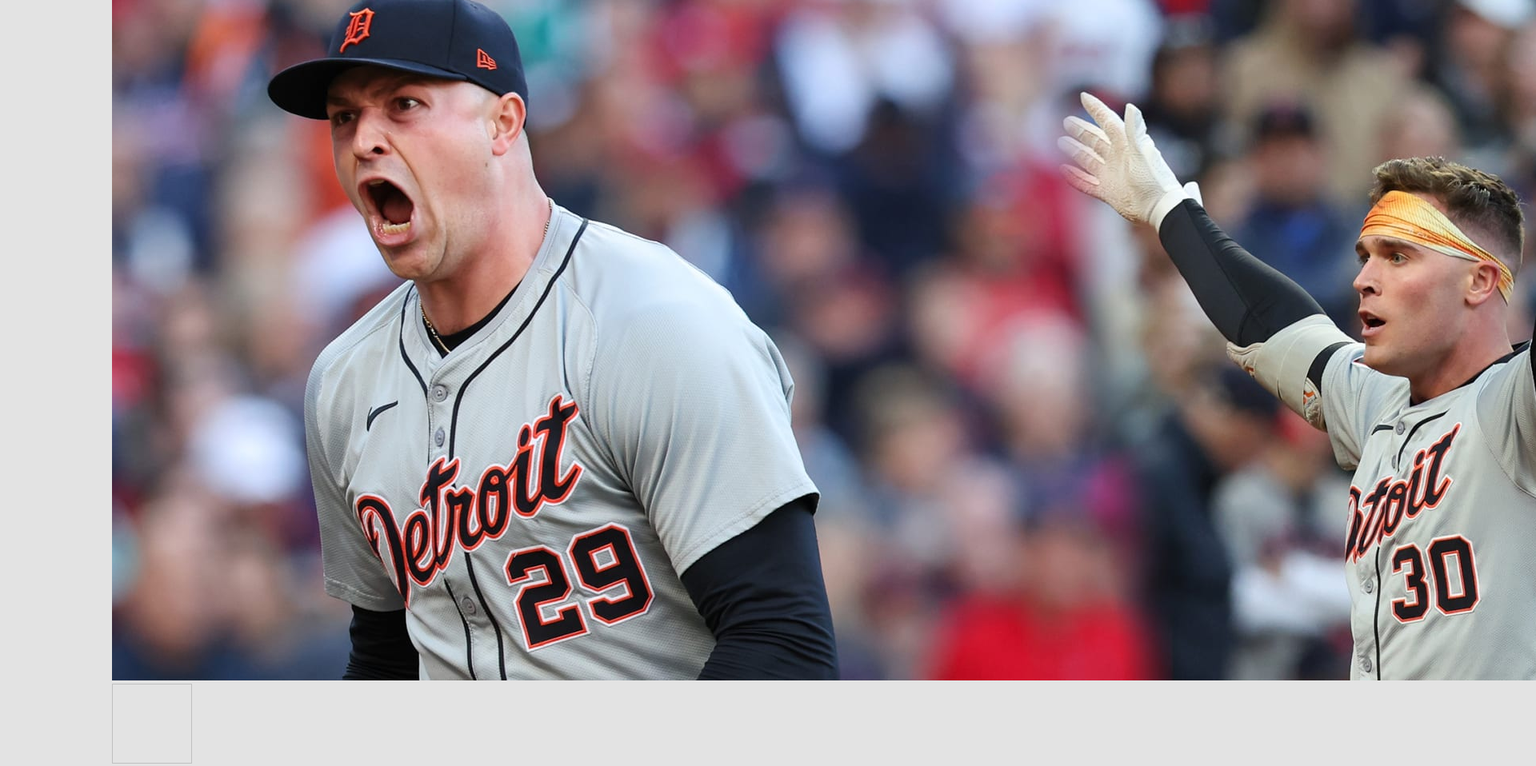
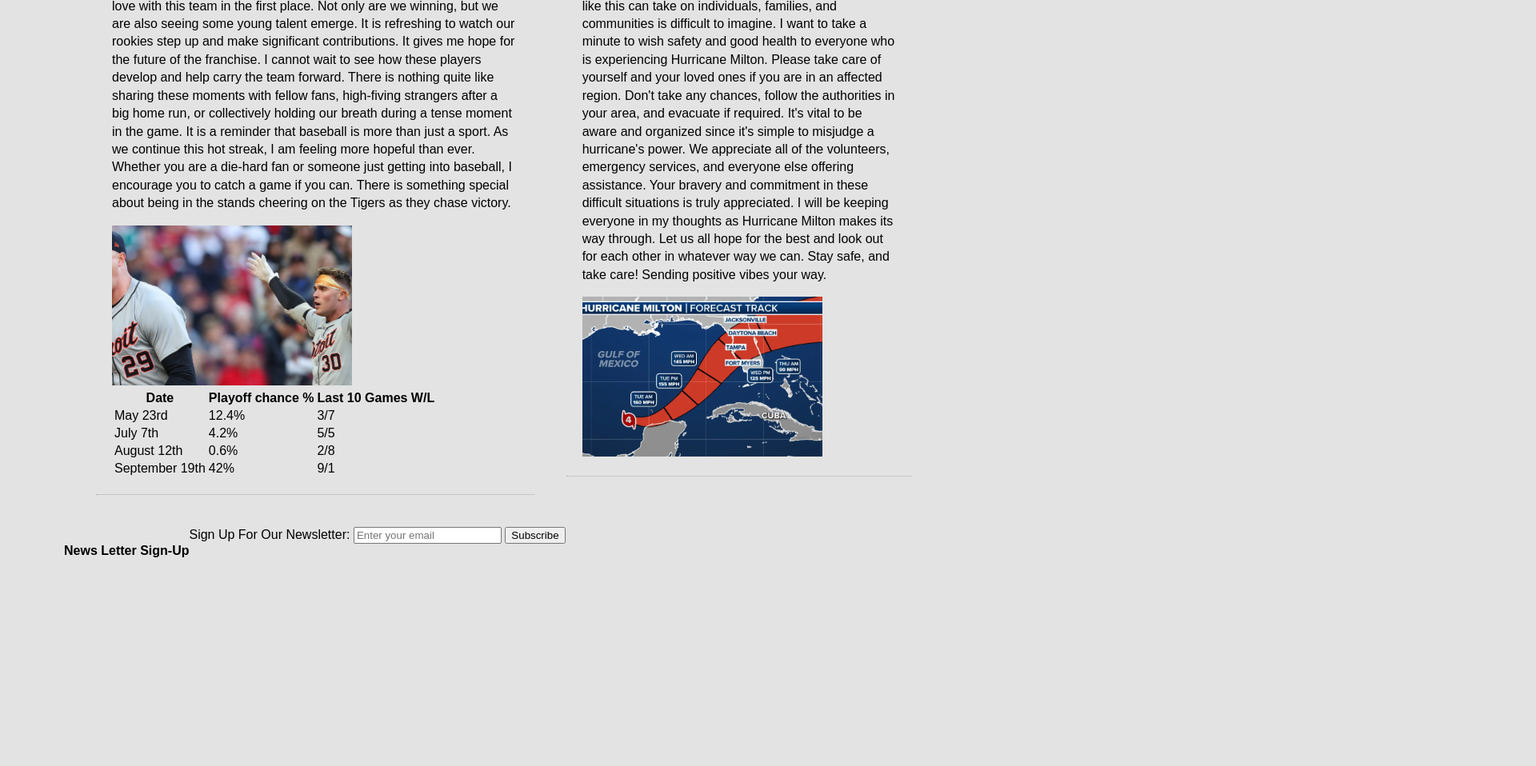
Before and after one commit to joshmiller04/mi349_blog-, a plain HTML site: page index.html in a window 1280 px wide. Shown: the part 556-1514 px from the top of the page at 80% size, 1920 px wide, since content can reach past the window. After the commit the page ends 1355 px from the top, so only its background shows below. Drawn offline with Linux system fonts and the light colour scheme.

Commit message:
fixedsize

```diff
--- a/index.html
+++ b/index.html
@@ -28,7 +28,7 @@
                 It reminded me why I fell in love with this team in the first place. Not only are we winning, but we are also seeing some young talent emerge.
                 It is refreshing to watch our rookies step up and make significant contributions. It gives me hope for the future of the franchise. I cannot wait to see how these players develop and help carry the team forward. There is nothing quite like sharing these moments with fellow fans, high-fiving strangers after a big home run, or collectively holding our breath during a tense moment in the game. It is a reminder that baseball is more than just a sport. As we continue this hot streak, I am feeling more hopeful than ever. Whether you are a die-hard fan or someone just getting into baseball, I encourage you to catch a game if you can. There is something special about being in the stands cheering on the Tigers as they chase victory.
             </p>
-            <img src="imgs/tigers .jpg" alt="Tigers celebrating a big win"> <img width="100px" height="100px">
+            <img class="fixedsize" src="imgs/tigers .jpg" alt="Tigers celebrating a big win">
             <table>
               <tr>
                 <th>Date</th>
@@ -75,8 +75,7 @@
                 I will be keeping everyone in my thoughts as Hurricane Milton makes its way through. Let us all hope for the best and look out for each other in whatever way we can.
                 Stay safe, and take care! Sending positive vibes your way.
             </p>
-            <img src="imgs/hurricane milton.webp" alt="Hurricane Milton Tracker"
-            img height="100px" width="100px">
+            <img class="fixedsize" src="imgs/hurricane milton.webp" alt="Hurricane Milton Tracker">
         </article>
       </section>
 
--- a/style.css
+++ b/style.css
@@ -34,7 +34,11 @@
 margin: 20px;
 padding: 20px;
 }
-
+.fixedsize{
+    width: 300px;
+    height: 200px;
+    object-fit: cover;
+}
 #blog:nth-of-type(2){
     flex: 2;
 }
```
